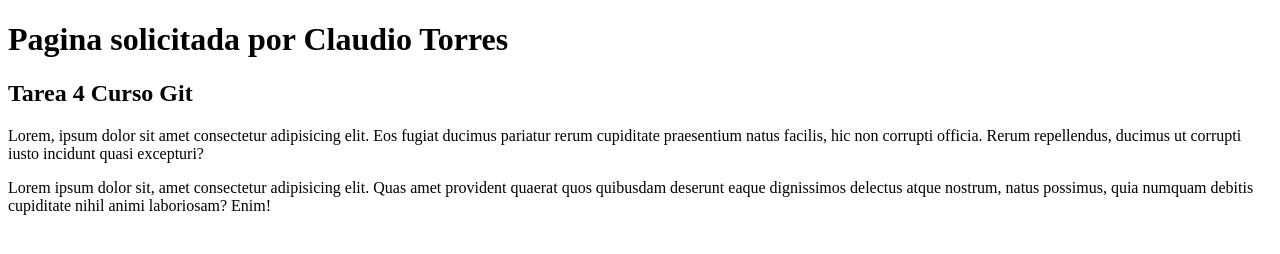
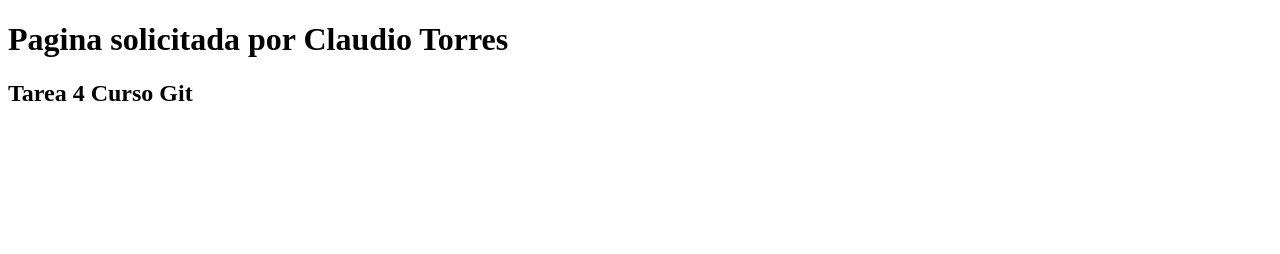
Before and after one commit to cltorresfe/tarea_4, a plain HTML site: page pagina_02.html in a window 1280 px wide. Drawn offline with Linux system fonts and the light colour scheme.

Commit message:
Se modifica pagina 2, eliminando el parrafo

```diff
--- a/pagina_02.html
+++ b/pagina_02.html
@@ -4,12 +4,10 @@
     <meta charset="UTF-8">
     <meta http-equiv="X-UA-Compatible" content="IE=edge">
     <meta name="viewport" content="width=device-width, initial-scale=1.0">
-    <title>Document</title>
+    <title>Pagina 2</title>
 </head>
 <body>
     <h1>Pagina solicitada por Claudio Torres</h1>
     <h2>Tarea 4 Curso Git</h2>
-    <p>Lorem, ipsum dolor sit amet consectetur adipisicing elit. Eos fugiat ducimus pariatur rerum cupiditate praesentium natus facilis, hic non corrupti officia. Rerum repellendus, ducimus ut corrupti iusto incidunt quasi excepturi?</p>
-    <p>Lorem ipsum dolor sit, amet consectetur adipisicing elit. Quas amet provident quaerat quos quibusdam deserunt eaque dignissimos delectus atque nostrum, natus possimus, quia numquam debitis cupiditate nihil animi laboriosam? Enim!</p>
 </body>
 </html>
```
